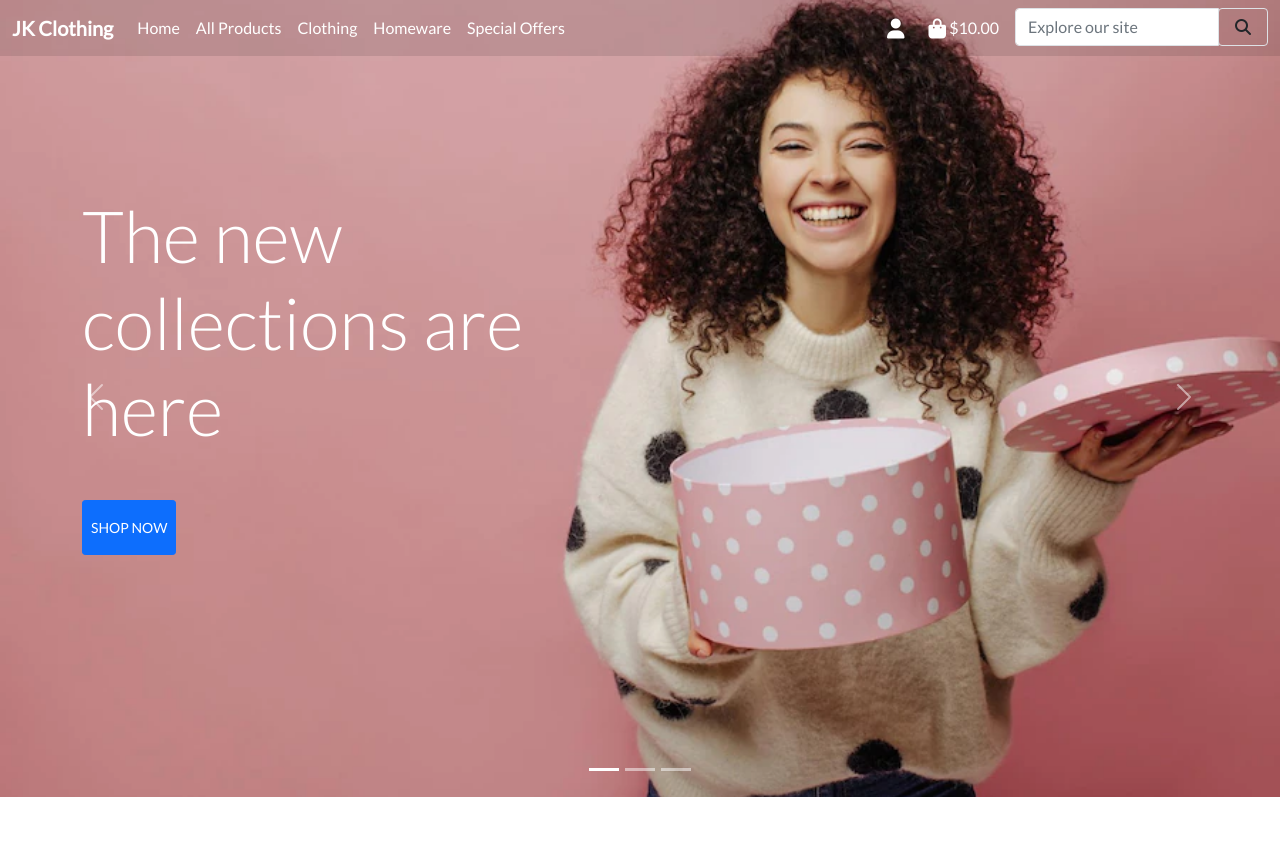
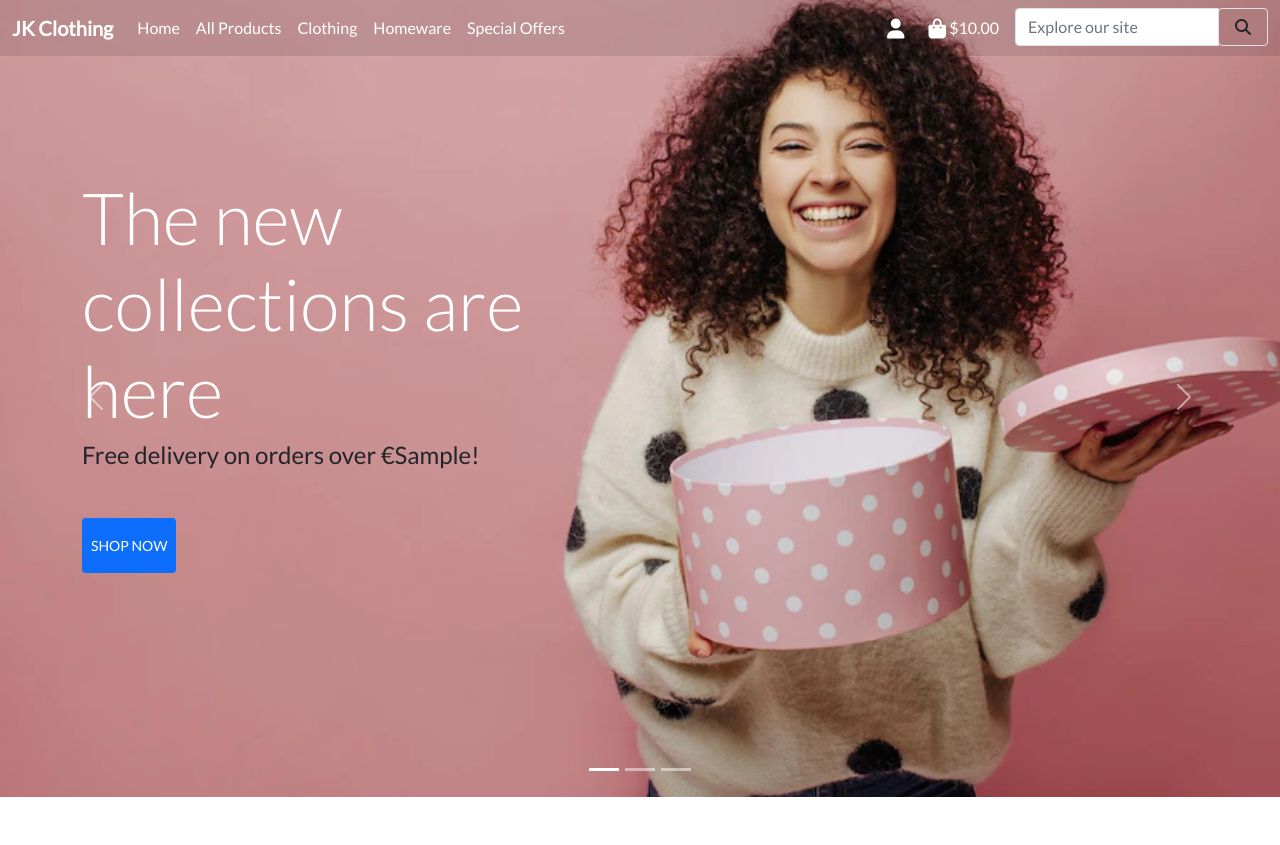
Before and after one commit to ainchu18/jk_clothing, a Django app: template templates/base.html in a window 1280 px wide. Run offline with Django 3.2, Linux system fonts and the light colour scheme; the template is opened without the code that fills it: most values are stand-ins (such as "Sample title", 1, 10 or a date in 2020); some libraries are stand-ins or nearby versions.

Commit message:
add free delivery treshold banner

```diff
--- a/static/css/main.css
+++ b/static/css/main.css
@@ -33,7 +33,7 @@ body {
 }
 
 .carousel-item:nth-child(3) {
-    background-image: url('/media/');
+    background-image: url('/media/emotional-young-caucasian-woman-opens-box-with-unexpected-gift-keeps-mouth-open-curly-haired-brunette-with-loose-hair-sweater-positive-human-reactions-emotions_197531-30176.webp');
     background-repeat: no-repeat;
     background-size: cover;
     background-position: center center;
--- a/templates/base.html
+++ b/templates/base.html
@@ -62,6 +62,7 @@
                                 <h1 class="display-2 text-white">
                                     The new collections are here
                                 </h1>
+                                <h4>Free delivery on orders over &euro;{{ free_shipping_threshold }}!</h4>
                                 <div class="my-5">
                                     <h4>
                                         <a href="" class="btn btn-primary btn-sm text-uppercase py-3">Shop Now</a>
@@ -80,6 +81,7 @@
                                 <h1 class="display-2 text-white">
                                     Transforming fashion through creativity.
                                 </h1>
+                                <h4>Free delivery on orders over &euro;{{ free_shipping_threshold }}!</h4>
                                 <div class="my-5">
                                     <h4>
                                         <a href="" class="btn btn-primary btn-sm text-uppercase py-3">View Clothing</a>
@@ -98,6 +100,7 @@
                                 <h1 class="display-2 text-white">
                                     Be Cre<strong>ART</strong>ive! Mix and match.
                                 </h1>
+                                <h4>Free delivery on orders over &euro;{{ free_shipping_threshold }}!</h4>
                                 <div class="my-5">
                                     <h4>
                                         <a href="" class="btn btn-primary btn-sm text-uppercase py-3">View Products</a>
```
Also changed, not shown: templates/includes/main.nav.html (indentation only).
